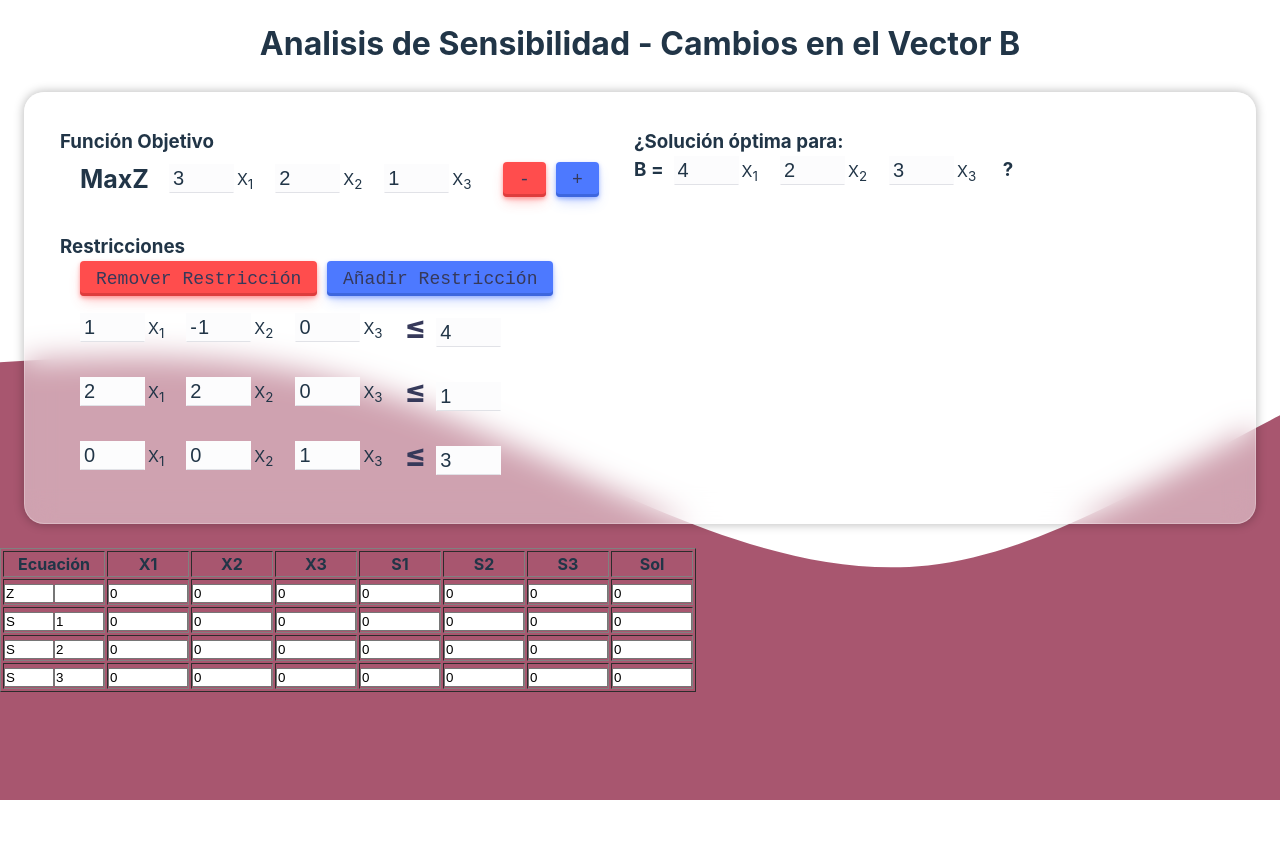
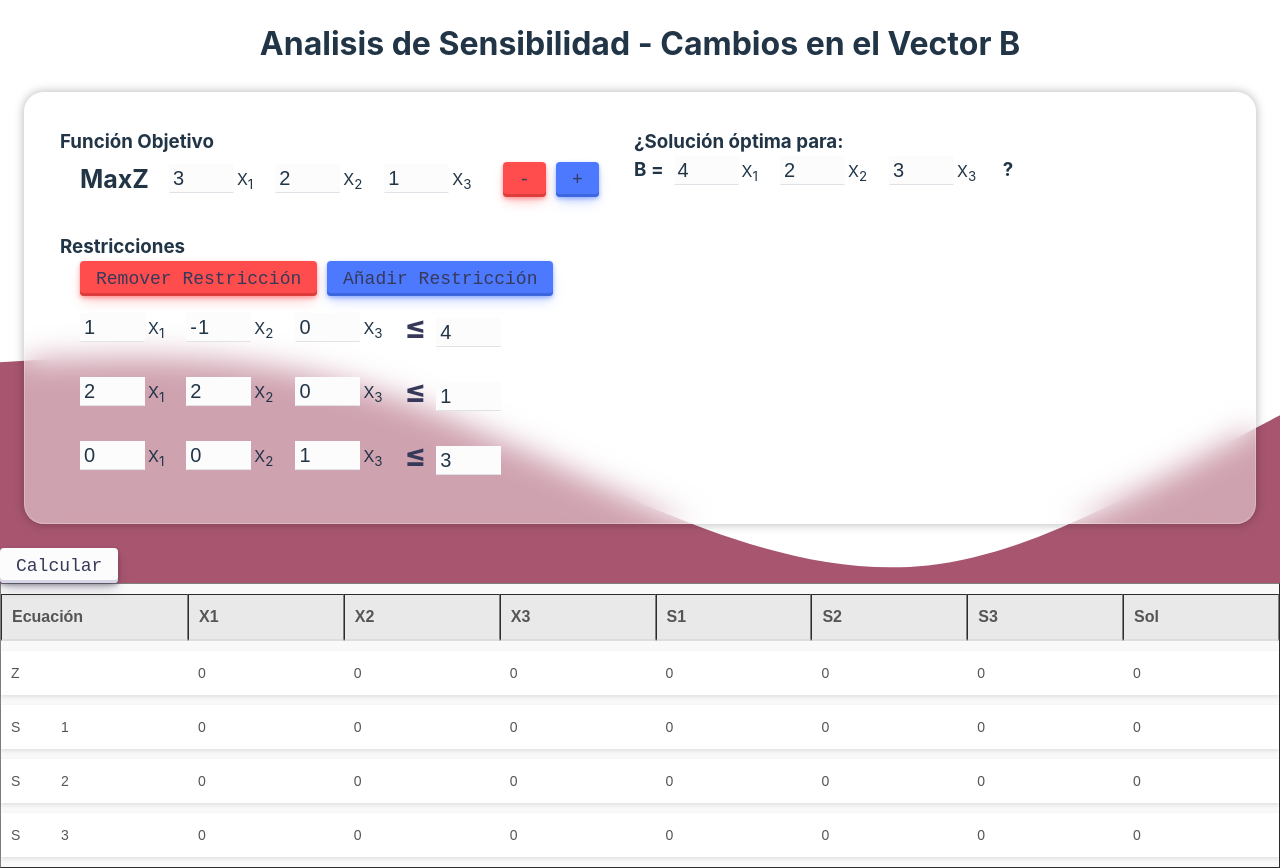
Before and after one commit to Richard2203/vector-b, a React (Vite) app: page / in a window 1280 px wide. Before the commit the page ends 800 px from the top, so only its background shows below. Built offline with nearby package versions, Linux system fonts and the light colour scheme.

Commit message:
se agregaron estilos ligeros a la tabla

```diff
--- /dev/null
+++ b/src/Matrix/Matrix.css
@@ -0,0 +1,52 @@
+table {
+    width: 100%;
+    border-collapse: separate;
+    border-spacing: 0 10px; /* Espaciado entre filas */
+    font-family: Arial, sans-serif;
+    text-align: left;
+    background-color: #f9f9f9; /* Fondo claro */
+  }
+
+  thead th {
+    padding: 10px;
+    background-color: #e9e9e9; /* Fondo gris claro para encabezados */
+    color: #555555; /* Texto gris oscuro */
+    font-weight: bold;
+    border-bottom: 2px solid #ddd; /* Línea inferior */
+  }
+
+  tbody tr {
+    background-color: #ffffff; /* Fondo blanco para las filas */
+    box-shadow: 0 2px 4px rgba(0, 0, 0, 0.1); /* Sombra para filas */
+  }
+
+  tbody td {
+    padding: 10px;
+    vertical-align: middle;
+    border: none;
+    color: #333333; /* Texto gris oscuro */
+  }
+
+  tbody td:first-child {
+    font-weight: bold;
+  }
+
+  tbody tr td input[type="text"],
+  tbody tr td input[type="number"] {
+    width: 100%;
+    border: none;
+    background-color: transparent;
+    outline: none;
+    font-size: 14px;
+    color: #555555; /* Texto gris oscuro */
+    text-align: left;
+  }
+
+  tbody tr td input[type="text"]:focus,
+  tbody tr td input[type="number"]:focus {
+    border-bottom: 1px solid #666666; /* Línea inferior visible al enfocar */
+  }
+
+  tbody tr:hover {
+    background-color: #f1f1f1; /* Color de fondo al pasar el mouse */
+  }
--- a/src/Matrix/Table.jsx
+++ b/src/Matrix/Table.jsx
@@ -1,12 +1,7 @@
 import React, { useEffect } from 'react'
 import Fraction from "fraction.js";
 import { useOptimalSolution } from '../hooks/useOptimalSolution';
-
-
-// Función para crear el estado inicial basado en tablaSize
-function createInitialTableState(variablesNumber, restrictionsNumber) {
-
-};
+import './Matrix.css';
 
 const initialTableState = {
   columnas: ["Ecuación", "X1", "X2", "X3", "S1", "S2", "S3", "Sol"],
@@ -45,10 +40,12 @@ export const Table = ({tablaSize}) => {
 			handleUpdateTable(tablaSize[0], tablaSize[1]);
 		}, [tablaSize]);
 
-	console.log(tablaSize);
-	console.log(optimalSolution);
-
 	return (
+	 <>
+			<button
+				type="button"
+				className='button button-calculate'
+				onClick = { ()=> {} }> Calcular </button>
 			<table border="1">
 			<thead>
 				<tr>
@@ -90,5 +87,6 @@ export const Table = ({tablaSize}) => {
 				))}
 			</tbody>
 	  </table>
+	 </>
 	);
 };
```
Lines whose indentation alone changed are shown as unchanged.
